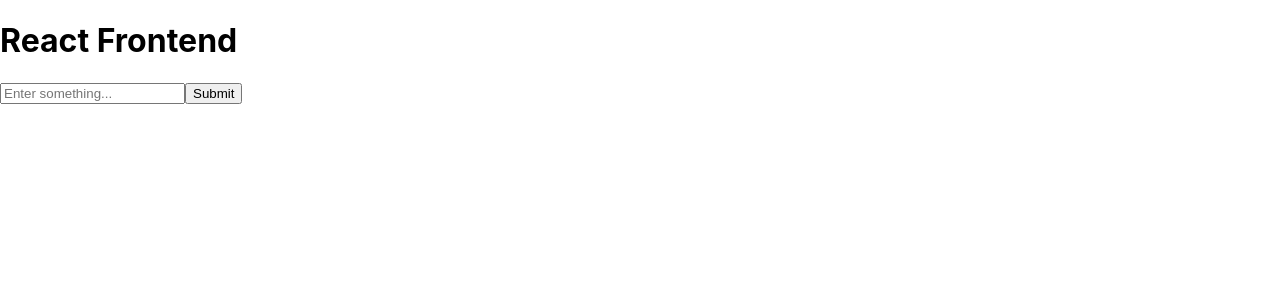
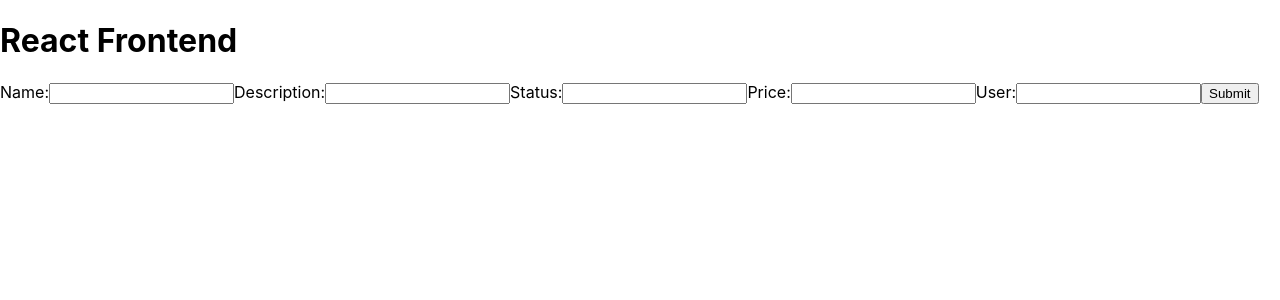
Before and after one commit to smathis122/cs763-project, a React (Create React App) app in the folder code/Frontend/react-frontend/: page / in a window 1280 px wide. Shown: the top 300 px of the page. Built offline with nearby package versions, Linux system fonts and the light colour scheme.

Commit message:
SM : Back and front end work

```diff
--- a/code/Frontend/react-frontend/src/AddItem.js
+++ b/code/Frontend/react-frontend/src/AddItem.js
@@ -1,27 +1,84 @@
 import React, { useState } from "react";
 
-function InputForm({ onSubmit }) {
-  const [inputValue, setInputValue] = useState("");
+function EquipmentForm() {
+  const [formData, setFormData] = useState({
+    name: "",
+    description: "",
+    status: "",
+    price: "",
+    user: "",
+  });
 
-  const handleSubmit = (e) => {
-    e.preventDefault();
-    // Call the onSubmit function and pass the input value
-    onSubmit(inputValue);
-    // Clear the input field
-    setInputValue("");
+  const handleInputChange = (event) => {
+    const { name, value } = event.target;
+    setFormData({ ...formData, [name]: value });
+  };
+
+  const handleSubmit = (event) => {
+    event.preventDefault();
+    // Send the formData as JSON to your Flask back-end here
+    fetch("http://127.0.0.1:5000/api/addEquipment", {
+      method: "POST",
+      headers: {
+        "Content-Type": "application/json",
+      },
+      body: JSON.stringify(formData),
+    })
+      .then((response) => response.json())
+      .then((data) => console.log(data))
+      .catch((error) => console.error("Error:", error));
   };
 
   return (
     <form onSubmit={handleSubmit}>
-      <input
-        type="text"
-        value={inputValue}
-        onChange={(e) => setInputValue(e.target.value)}
-        placeholder="Enter something..."
-      />
+      <label>
+        Name:
+        <input
+          type="text"
+          name="name"
+          value={formData.name}
+          onChange={handleInputChange}
+        />
+      </label>
+      <label>
+        Description:
+        <input
+          type="text"
+          name="description"
+          value={formData.description}
+          onChange={handleInputChange}
+        />
+      </label>
+      <label>
+        Status:
+        <input
+          type="text"
+          name="status"
+          value={formData.status}
+          onChange={handleInputChange}
+        />
+      </label>
+      <label>
+        Price:
+        <input
+          type="number"
+          name="price"
+          value={formData.price}
+          onChange={handleInputChange}
+        />
+      </label>
+      <label>
+        User:
+        <input
+          type="text"
+          name="owner"
+          value={formData.owner}
+          onChange={handleInputChange}
+        />
+      </label>
       <button type="submit">Submit</button>
     </form>
   );
 }
 
-export default InputForm;
+export default EquipmentForm;
```
Also changed, not shown: code/Frontend/react-frontend/src/App.js (+9 -2 lines), 1 other file (tests, documents, lock files or other folders).
